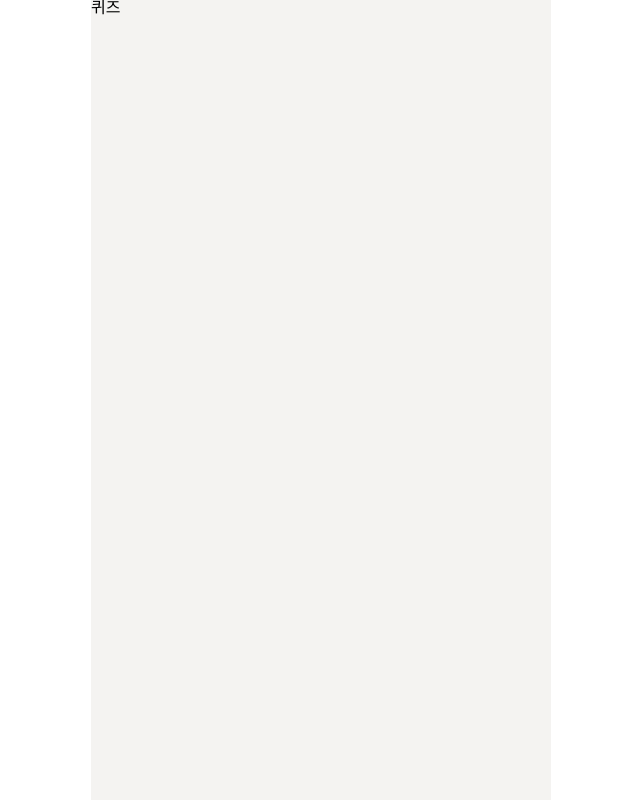
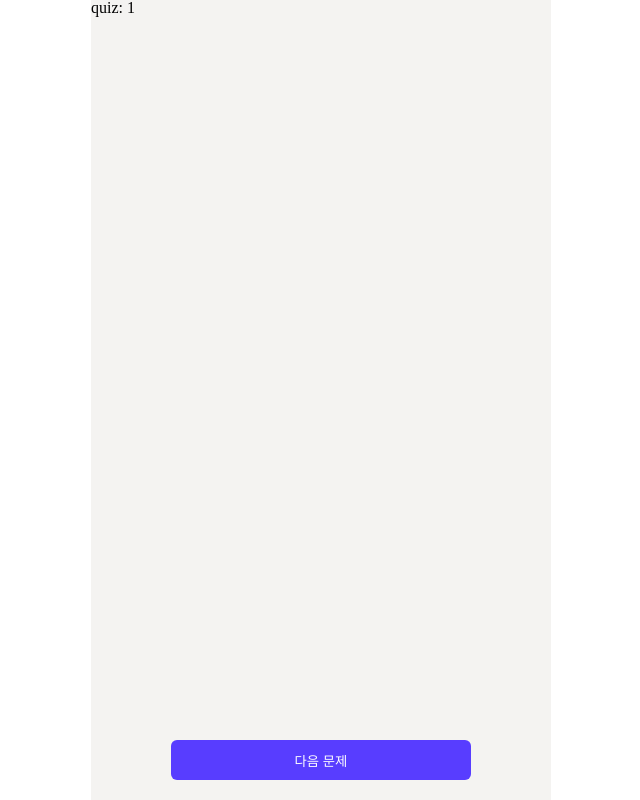
Before and after one commit to jwo0o0/2023_TechCheck, a Next.js app: page /quiz/1 in a window 1280 px wide. Shown: the whole page, without its empty margins (319-959 px from the left). Built offline with nearby package versions, Linux system fonts and the light colour scheme.

Commit message:
add dynamic quiz page

```diff
--- a/src/components/common/BottomBtn.tsx
+++ b/src/components/common/BottomBtn.tsx
@@ -1,11 +1,17 @@
+import { ReactNode } from "react";
 import styled from "styled-components";
 
 interface BottomBtnProps {
-  content: string;
   handleClick?: () => void;
+  children?: ReactNode;
+  type?: "normal" | "light";
 }
-export const BottomBtn = ({ content, handleClick }: BottomBtnProps) => {
-  return <Button onClick={handleClick}>{content}</Button>;
+export const BottomBtn = ({ children, handleClick, type }: BottomBtnProps) => {
+  return (
+    <Button onClick={handleClick} className={type}>
+      {children}
+    </Button>
+  );
 };
 
 const Button = styled.button`
@@ -13,6 +19,9 @@ const Button = styled.button`
   height: 40px;
   border-radius: 6px;
 
+  a {
+    color: white;
+  }
   color: white;
   background-color: #583dff;
 
@@ -25,6 +34,22 @@ const Button = styled.button`
 
   transition: background-color 0.1s ease;
   z-index: 999;
+
+  &:hover {
+    background-color: #7e68ff;
+    cursor: pointer;
+  }
+
+  &.light {
+    color: #583dff;
+    background-color: #dfdaff;
+    a {
+      color: #583dff;
+    }
+    &:hover {
+      background-color: #c7beff;
+    }
+  }
 `;
 
 //버튼을 화면 하단에 fixed로 고정
--- /dev/null
+++ b/src/components/quiz/QuizPage.tsx
@@ -0,0 +1,32 @@
+import styled from "styled-components";
+import { useRouter } from "next/router";
+import Link from "next/link";
+
+import { BottomBtn, BtnContainer } from "../common/BottomBtn";
+
+export const QuizPage = () => {
+  const router = useRouter();
+
+  const currentId = Number(router.query.id);
+  const nextId = currentId + 1;
+  console.log(nextId);
+
+  return (
+    <QuizPageContainer>
+      <div>quiz: {router.query.id}</div>
+      <BtnContainer>
+        <BottomBtn>
+          {currentId === 10 ? (
+            <Link href="/result">결과 보기</Link>
+          ) : (
+            <Link href={`/quiz/${nextId}`}>다음 문제</Link>
+          )}
+        </BottomBtn>
+      </BtnContainer>
+    </QuizPageContainer>
+  );
+};
+
+const QuizPageContainer = styled.div`
+  position: relative;
+`;
--- a/src/pages/quiz/[id].tsx
+++ b/src/pages/quiz/[id].tsx
@@ -1,7 +1,5 @@
+import { QuizPage } from "@/components/quiz/QuizPage";
+
 export default function Quiz() {
-  return (
-    <>
-      <div>퀴즈</div>
-    </>
-  );
+  return <QuizPage />;
 }
--- /dev/null
+++ b/src/pages/result/index.tsx
@@ -0,0 +1,5 @@
+import { ResultPage } from "@/components/result/ResultPage";
+
+export default function Result() {
+  return <ResultPage />;
+}
```
Also changed, not shown: src/components/landing/LandingPage.tsx (+5 -2 lines), src/components/result/ResultPage.tsx (added, +20 -0 lines).
